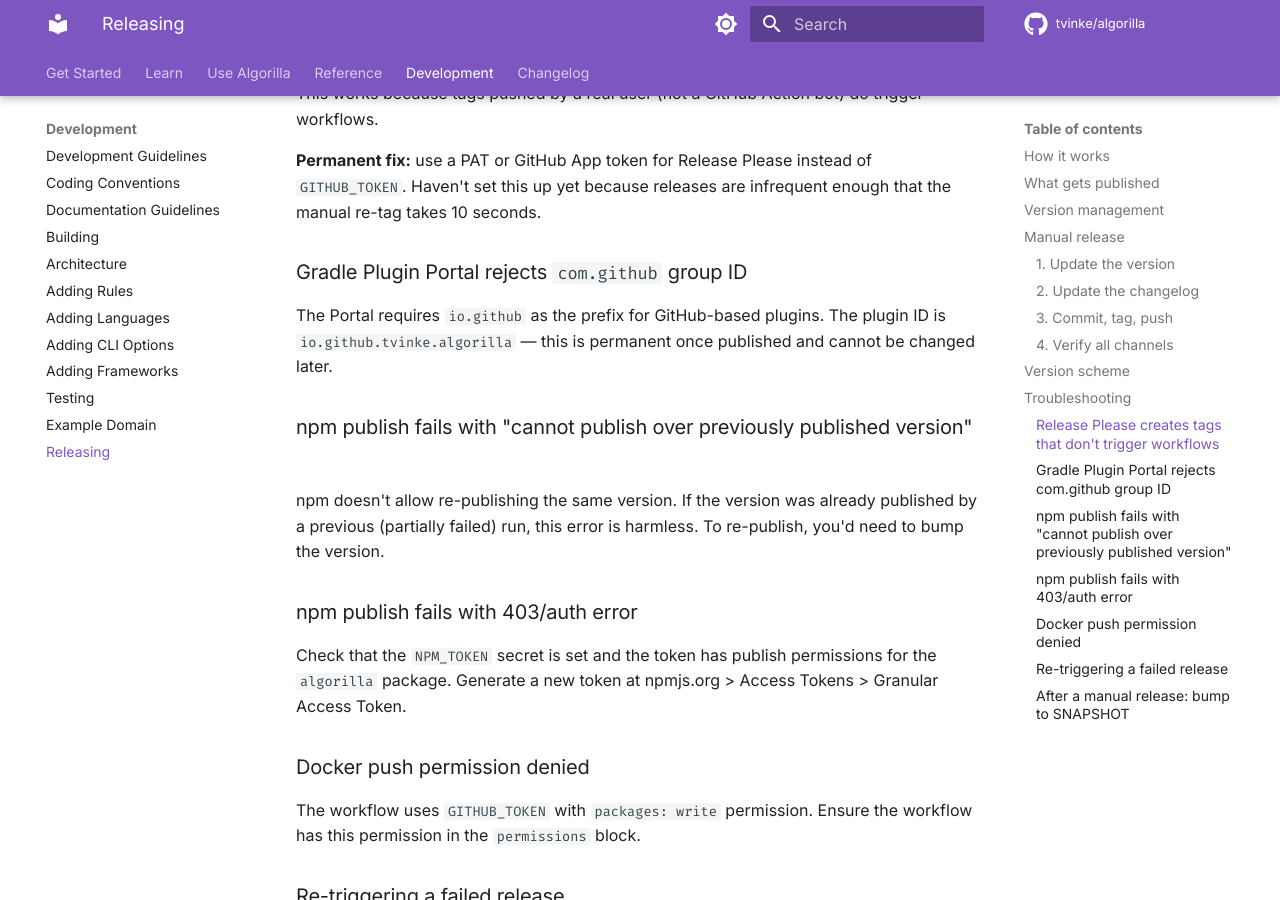
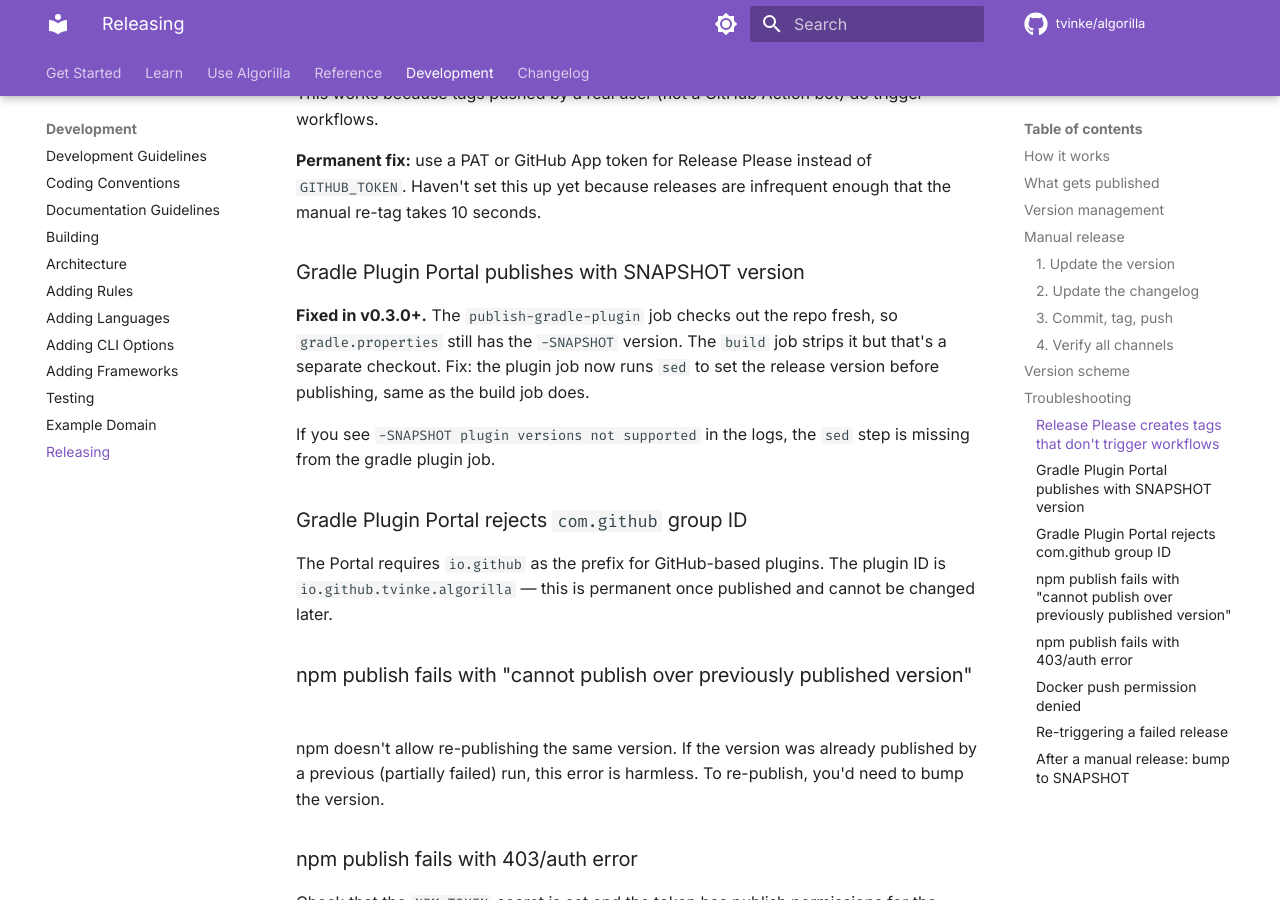
Before and after one commit to tvinke/algorilla, an MkDocs documentation site: the page built from docs/docs/developer/releasing.md, in a window 1280 px wide and 900 px high, scrolled down 2948 px. Built offline with MkDocs 1.6.1 and Material for MkDocs 9.7.7, drawn with Linux system fonts in a browser that asks for light colours; comment, search, counter and statistics services are not loaded.

Commit message:
fix: gradle plugin publish failing on SNAPSHOT version
The publish-gradle-plugin job was missing the sed step that strips
-SNAPSHOT from gradle.properties. Also made bump-snapshot resilient
to individual publish job failures.

```diff
--- a/docs/docs/developer/releasing.md
+++ b/docs/docs/developer/releasing.md
@@ -110,6 +110,12 @@ This works because tags pushed by a real user (not a GitHub Action bot) do trigg
 
 **Permanent fix:** use a PAT or GitHub App token for Release Please instead of `GITHUB_TOKEN`. Haven't set this up yet because releases are infrequent enough that the manual re-tag takes 10 seconds.
 
+### Gradle Plugin Portal publishes with SNAPSHOT version
+
+**Fixed in v0.3.0+.** The `publish-gradle-plugin` job checks out the repo fresh, so `gradle.properties` still has the `-SNAPSHOT` version. The `build` job strips it but that's a separate checkout. Fix: the plugin job now runs `sed` to set the release version before publishing, same as the build job does.
+
+If you see `-SNAPSHOT plugin versions not supported` in the logs, the `sed` step is missing from the gradle plugin job.
+
 ### Gradle Plugin Portal rejects `com.github` group ID
 
 The Portal requires `io.github` as the prefix for GitHub-based plugins. The plugin ID is `io.github.tvinke.algorilla` — this is permanent once published and cannot be changed later.
```
Also changed, not shown: 1 other file.
